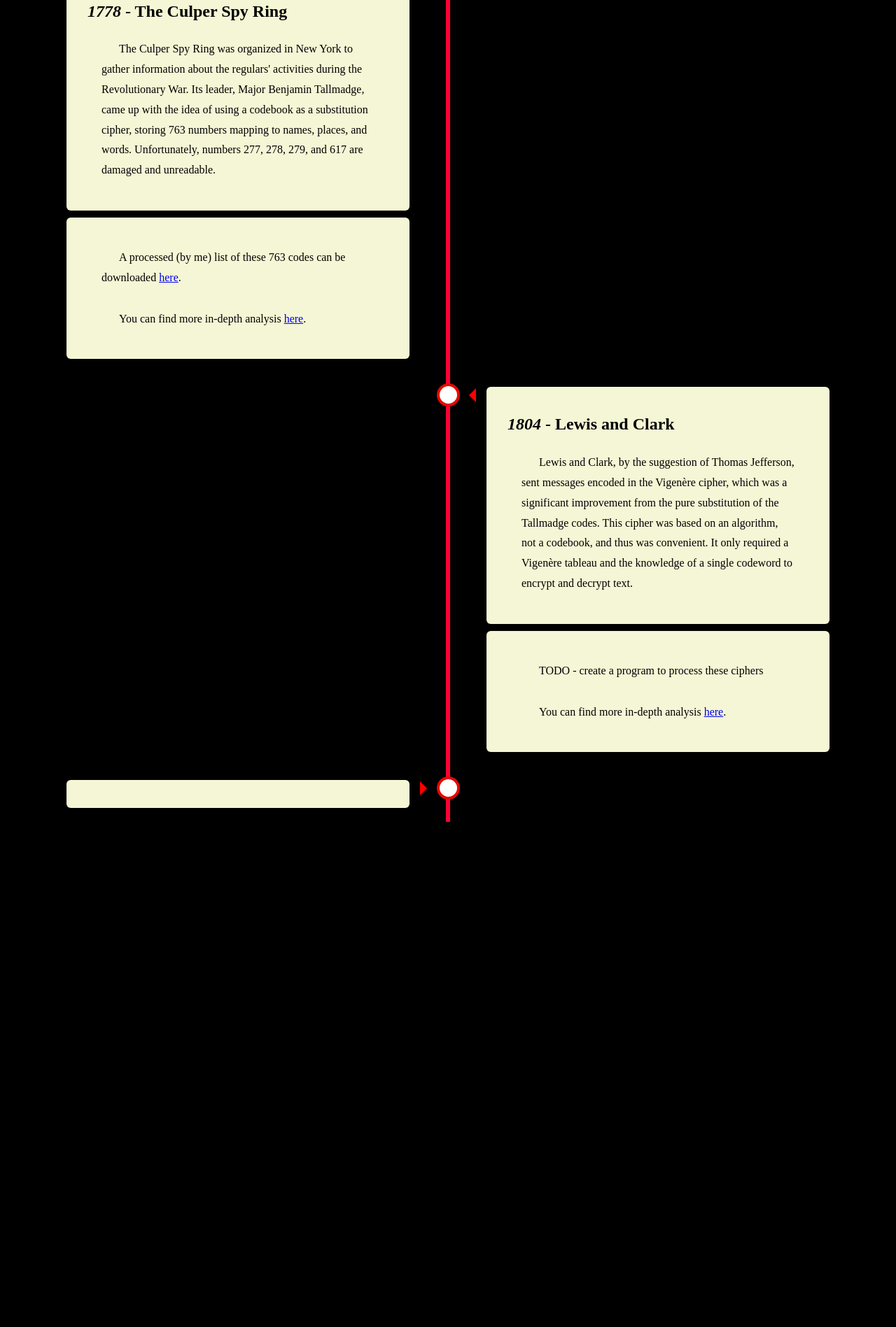
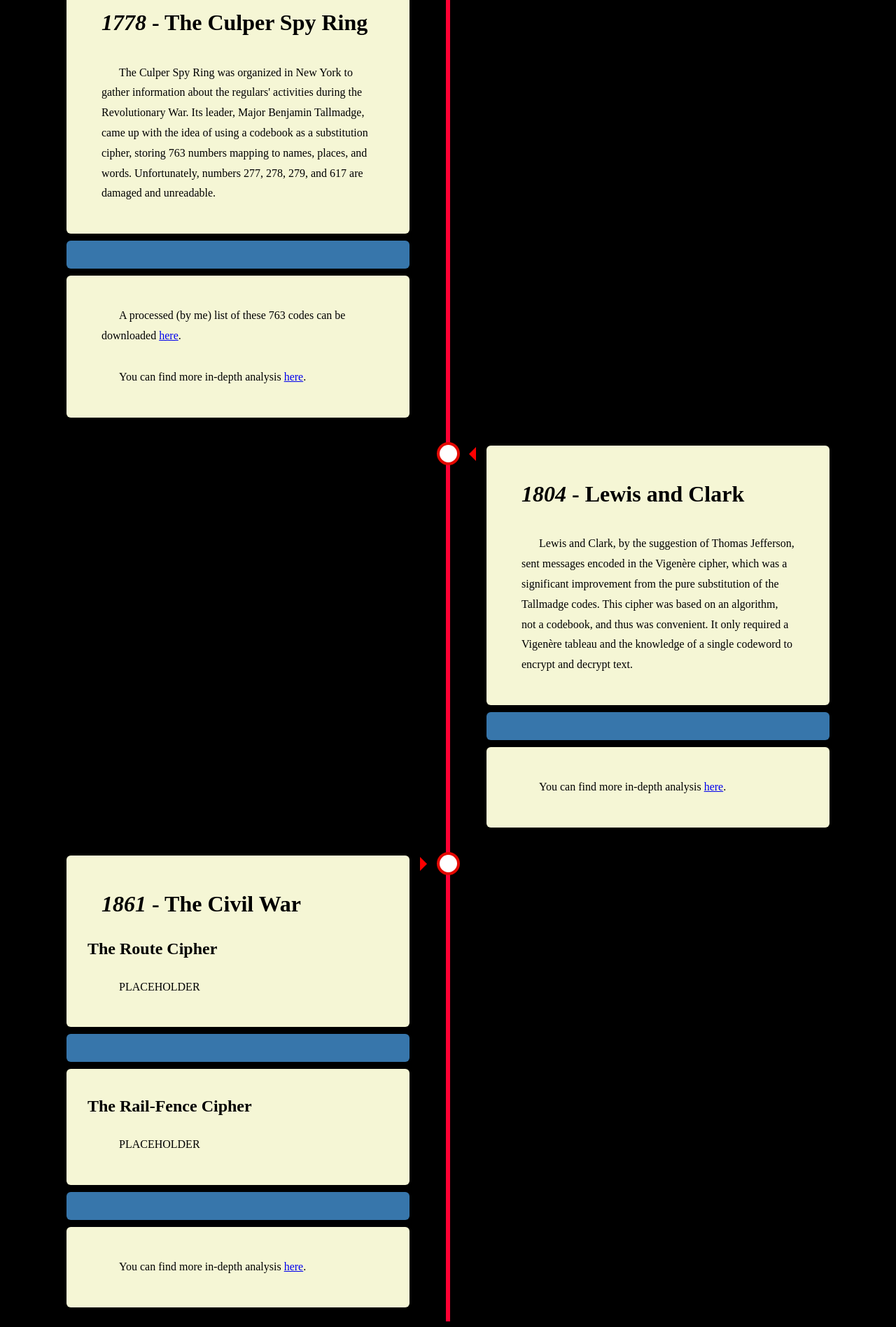
Before and after one commit to minglangdu/history_project, a website: page index.html in a window 1280 px wide. Shown: the part 234-2131 px from the top of the page at 70% size. Before the commit the page ends 1417 px from the top, so only its background shows below. Drawn offline with Linux system fonts and the light colour scheme.

Commit message:
add civil war

```diff
--- a/index.html
+++ b/index.html
@@ -17,11 +17,14 @@
     <div class="timeline">
       <div class="container left">
         <div class="content">
-          <h2><i>1778</i> - The Culper Spy Ring</h2>
+          <h1><i>1778</i> - The Culper Spy Ring</h1>
           <p> The Culper Spy Ring was organized in New York to gather information about the regulars'
             activities during the Revolutionary War. Its leader, Major Benjamin Tallmadge, came up with
             the idea of using a codebook as a substitution cipher, storing 763 numbers mapping to names,
             places, and words. Unfortunately, numbers 277, 278, 279, and 617 are damaged and unreadable.</p>
+        </div>
+        <div class = "content code">
+
         </div>
         <div class = "content">
           <p> A processed (by me) list of these 763 codes can be downloaded <a href="supp/codes.json" download="filename">here</a>.
@@ -31,21 +34,38 @@
       </div>
       <div class="container right">
         <div class="content">
-          <h2><i>1804</i> - Lewis and Clark</h2>
+          <h1><i>1804</i> - Lewis and Clark</h1>
           <p> Lewis and Clark, by the suggestion of Thomas Jefferson, sent messages encoded in the Vigenère cipher,
             which was a significant improvement from the pure substitution of the Tallmadge codes. This cipher was
             based on an algorithm, not a codebook, and thus was convenient. It only required a Vigenère tableau and
             the knowledge of a single codeword to encrypt and decrypt text.
           </p>
         </div>
+        <div class = "content code">
+
+        </div>
         <div class = "content">
-          <p>TODO - create a program to process these ciphers</p>
           <p>You can find more in-depth analysis <a href="vigenere.html">here</a>.</p>
         </div>
       </div>
       <div class = "container left">
         <div class="content">
+          <h1><i>1861</i> - The Civil War</h1>
+          <h2>The Route Cipher</h2>
+          <p>PLACEHOLDER</p>
+        </div>
+        <div class = "content code">
 
+        </div>
+        <div class="content">
+          <h2>The Rail-Fence Cipher</h2>
+          <p>PLACEHOLDER</p>
+        </div>
+        <div class = "content code">
+
+        </div>
+        <div class="content">
+          <p>You can find more in-depth analysis <a href="civilwar.html">here</a>.</p>
         </div>
       </div>
   </div>
--- a/style.css
+++ b/style.css
@@ -102,6 +102,10 @@ position: relative;
 border-radius: 6px;
 }
 
+.code {
+background-color: #3776ab;
+}
+
 /* Media queries - Responsive timeline on screens less than 600px wide */
 @media screen and (max-width: 600px) {
 /* Place the timelime to the left */
```
Also changed, not shown: civilwar.html (added, +21 -0 lines).
